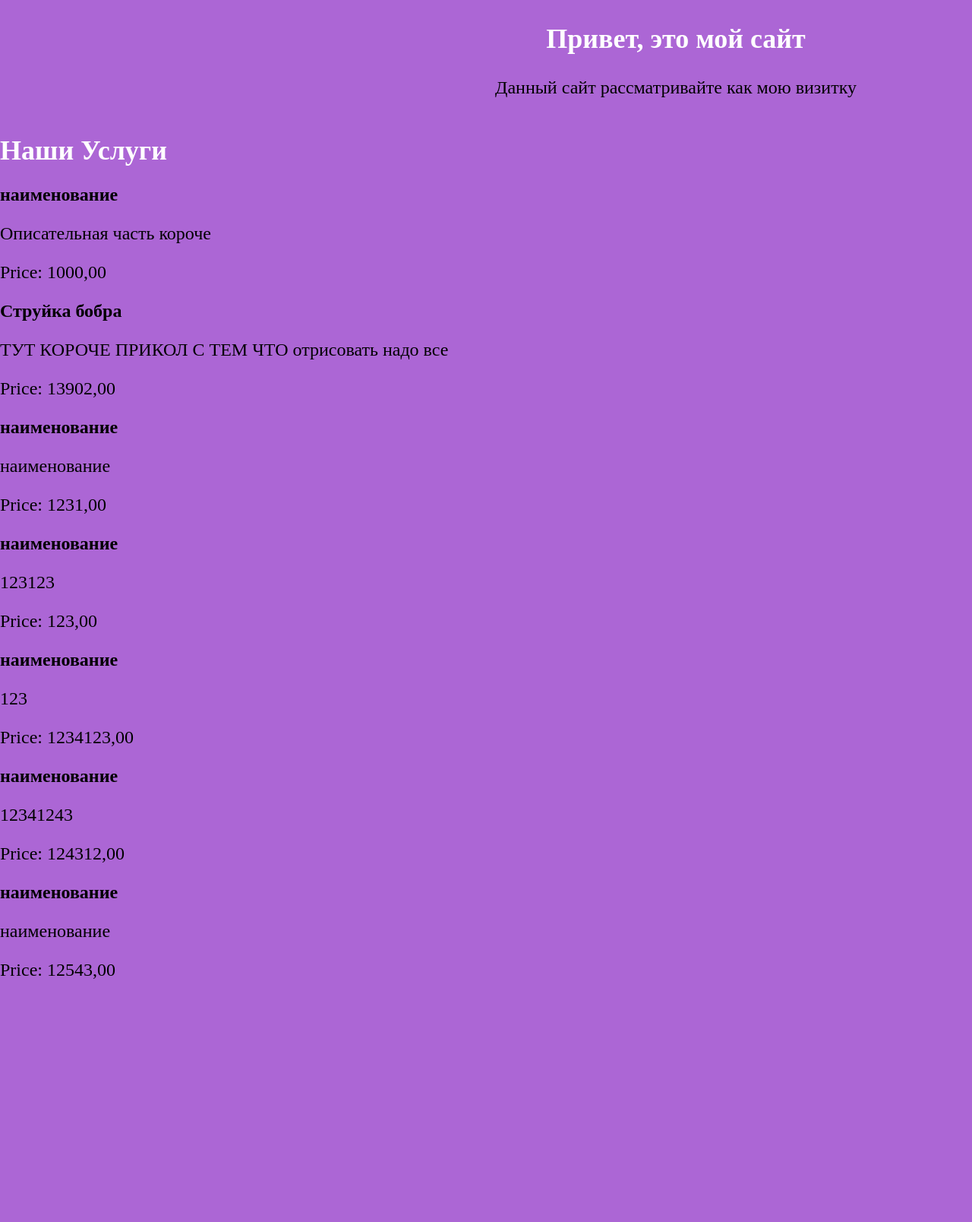
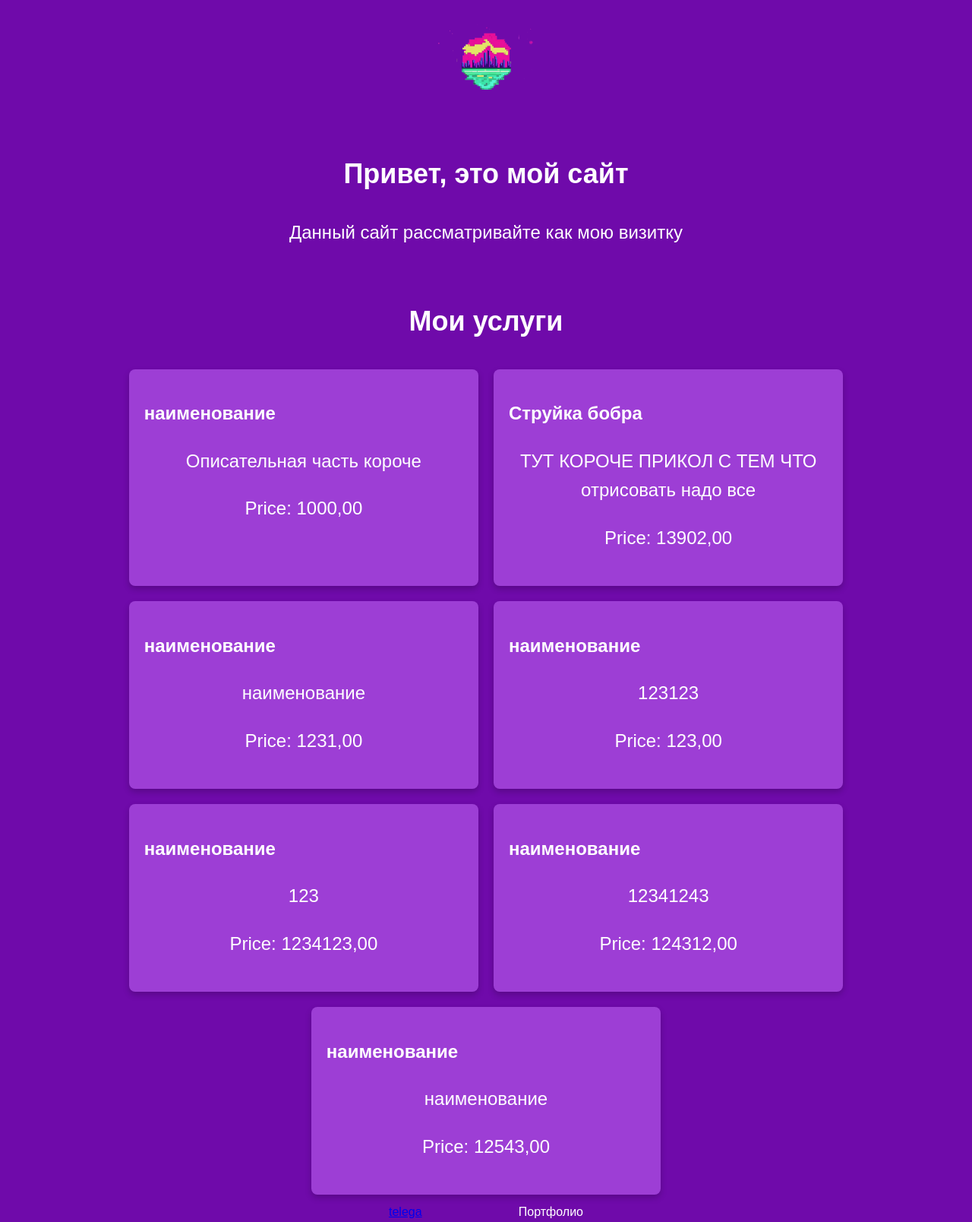
Before and after one commit to BBBounc/magazin, a Django app: page / in a window 1280 px wide. Shown: the whole page at 76% size. Before the commit the page ends 1288 px from the top, so only its background shows below. Run offline with Django 5.2, Linux system fonts and the light colour scheme; data comes from the database, SQL or seed files in the repository; both versions use the stored data as it was after the commit.

Commit message:
pred-reliase

```diff
--- a/magazin/shop/static/css/main.css
+++ b/magazin/shop/static/css/main.css
@@ -1,44 +1,106 @@
-body,li,ul,section,nav,header,footer{
+body, li, ul, section, nav, header, footer {
     margin: 0;
     padding: 0;
 }
-body{
-    background-color: #AC66D5;
+
+body {
+    background-color: #6F0AAA;
+    font-family: Arial, sans-serif;
+    line-height: 1.6;
+    color: white;
 }
-li{
+
+li {
     list-style-type: none;
 }
-.violet_dark{
+
+
+.violet_dark {
     color: #47036F;
 }
-.violet_da{
+
+.violet_da {
     color: #6F0AAA;
 }
-.violet_d{
+
+.violet_d {
     color: #5E2580;
 }
-.violet_mi{
+
+.violet_mi {
     color: #9D3ED5;
 }
-.violet_mig{
+
+.violet_mig {
     color: #AC66D5;
 }
-h1{
+
+
+h1 {
     font-size: 36px;
-    color:white;
+    text-align: center;
 }
-p{
+
+p {
     font-size: 24px;
+    text-align: center;
 }
+
 .container {
     display: flex;
-    justify-content: space-between;
+    justify-content: center;
+    padding: 20px;
 }
 
 .container div {
     width: 50%;
 }
-.align_center{
+
+.align_center {
     text-align: center;
-    max-width: 500px;
 }
+
+.ul-footer {
+    display: flex;
+    justify-content: space-between;
+    padding: 0 40%;
+    margin: 0;
+}
+
+.li-footer {
+    position: relative;
+    margin: 0;
+    padding: 0;
+}
+
+
+.content_main_page {
+    display: flex;
+    justify-content: center;
+    flex-wrap: wrap;
+    padding: 0 10%;
+    margin: 0;
+}
+
+.content_main_page_li {
+    background-color: #9D3ED5;
+    border-radius: 8px;
+    margin: 10px;
+    padding: 20px;
+    width: calc(43% - 20px);
+    box-shadow: 0 4px 8px rgba(0, 0, 0, 0.2);
+    transition: transform 0.3s;
+}
+
+
+.content_main_page_li:hover {
+    transform: translateY(-5px);
+    opacity: 0.8;
+}
+
+.logo_img {
+    display: flex;
+    width: 150px;
+    height: 150px;
+    margin: auto;
+}
--- a/magazin/shop/templates/base.html
+++ b/magazin/shop/templates/base.html
@@ -1,6 +1,6 @@
 {% load static %}
 <!DOCTYPE html>
-<html lang="en">
+<html lang="ru">
 <head>
     <meta charset="UTF-8">
     <meta name="viewport" content="width=device-width, initial-scale=1.0">
@@ -8,7 +8,25 @@
         {% endblock %}</title>
     <link rel="stylesheet" type="text/css" href="{% static 'css/main.css' %}">
 </head>
+<header>
+    <ul>
+        <li><a class="logo_img" href="{% url 'home' %}"><img src="{% static 'img/logo.png' %}" alt="Логотип"></a></li>
+        <li></li>
+        <li></li>
+        <li></li>
+    </ul>
+</header>
 <body>
     {% block content %} {% endblock %}
 </body>
+<footer>
+        <div>
+            <ul class="ul-footer">
+                <li class="li-footer">
+                    <a href="https://t.me/Vekyn_n">telega</a>
+                </li>
+                <li>Портфолио</li>
+            </ul>
+        </div>
+</footer>
 </html>
--- a/magazin/shop/templates/home.html
+++ b/magazin/shop/templates/home.html
@@ -6,17 +6,14 @@
 {% block content %}
 <section class="container">
     <div>
-
-    </div>
-    <div>
         <h1 class="align_center">Привет, это мой сайт</h1>
         <p class="align_center">Данный сайт рассматривайте как мою визитку</p>
     </div>
 </section>
-<h1>Наши Услуги</h1>
-<ul>
+<h1 class="align_center">Мои услуги</h1>
+<ul class="content_main_page">
     {% for service in services %}
-        <li>
+        <li class="content_main_page_li">
             <h2>{{ service.title }}</h2>
             <p>{{ service.description }}</p>
             <p>Price: {{ service.price }}</p>
```
Also changed, not shown: magazin/db.sqlite3, magazin/shop/static/Img/logo.png (added).
